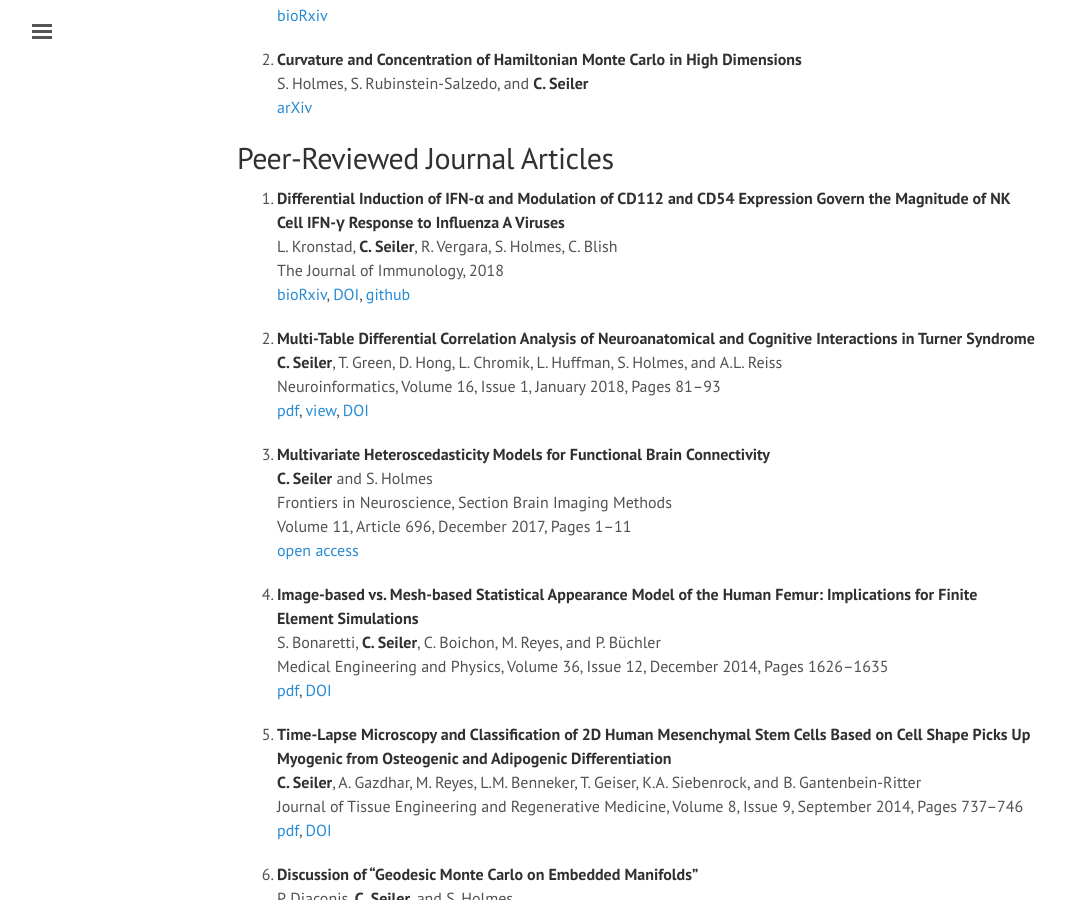
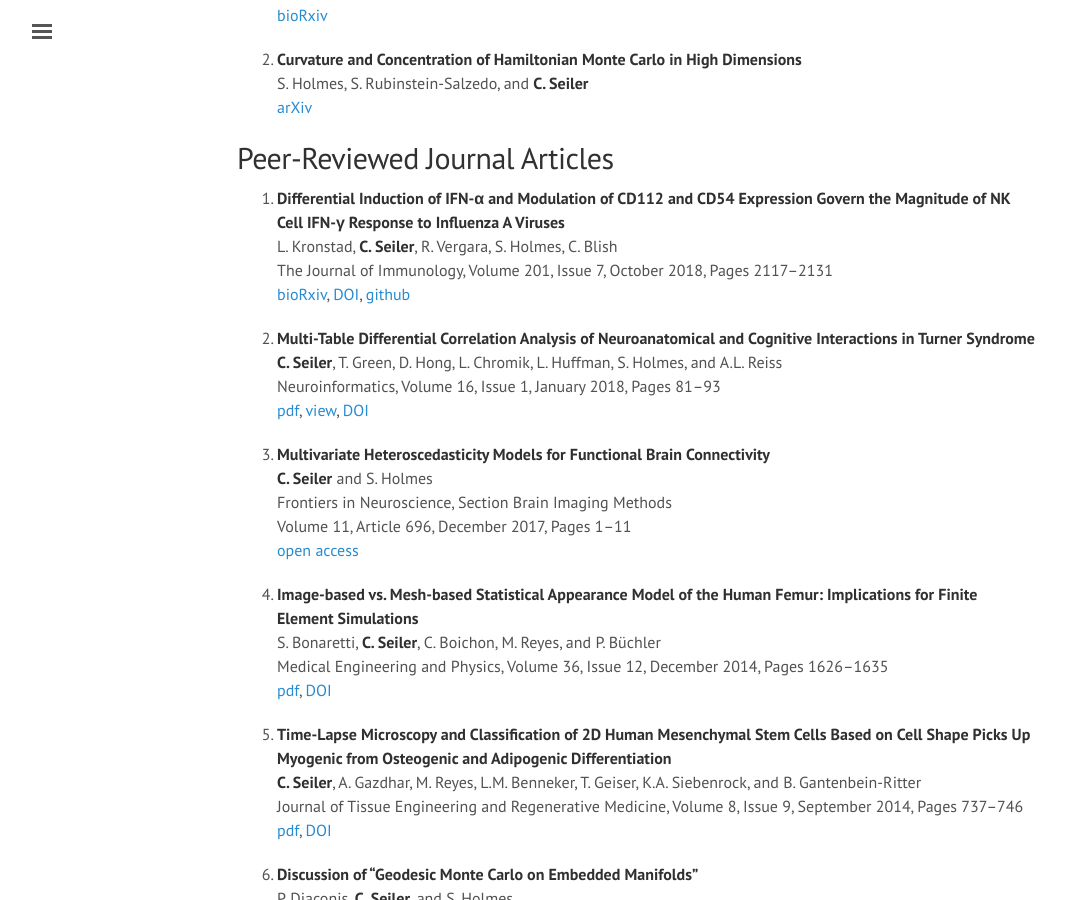
Before and after one commit to ChristofSeiler/ChristofSeiler.github.io, a Jekyll site: the page built from publications.md, in a window 1280 px wide and 900 px high, scrolled down 377 px. Shown: the whole window, without its empty margins (3-1069 px from the left). Built offline with Jekyll 4.4.1, drawn with Linux system fonts in a browser that asks for light colours.

Commit message:
updated references for paper with lisa

```diff
--- a/publications.md
+++ b/publications.md
@@ -19,7 +19,7 @@ S. Holmes, S. Rubinstein-Salzedo, and **C. Seiler** <br>
 
 1. **Differential Induction of IFN-α and Modulation of CD112 and CD54 Expression Govern the Magnitude of NK Cell IFN-γ Response to Influenza A Viruses** <br>
 L. Kronstad, **C. Seiler**, R. Vergara, S. Holmes, C. Blish <br>
-The Journal of Immunology, 2018 <br>
+The Journal of Immunology, Volume 201, Issue 7, October 2018, Pages 2117&ndash;2131 <br>
 [bioRxiv](https://doi.org/10.1101/148528), [DOI](http://dx.doi.org/10.4049/jimmunol.1800161), [github](https://github.com/ChristofSeiler/nk_influenza)
 
 2. **Multi-Table Differential Correlation Analysis of Neuroanatomical and Cognitive Interactions in Turner Syndrome** <br>
```
